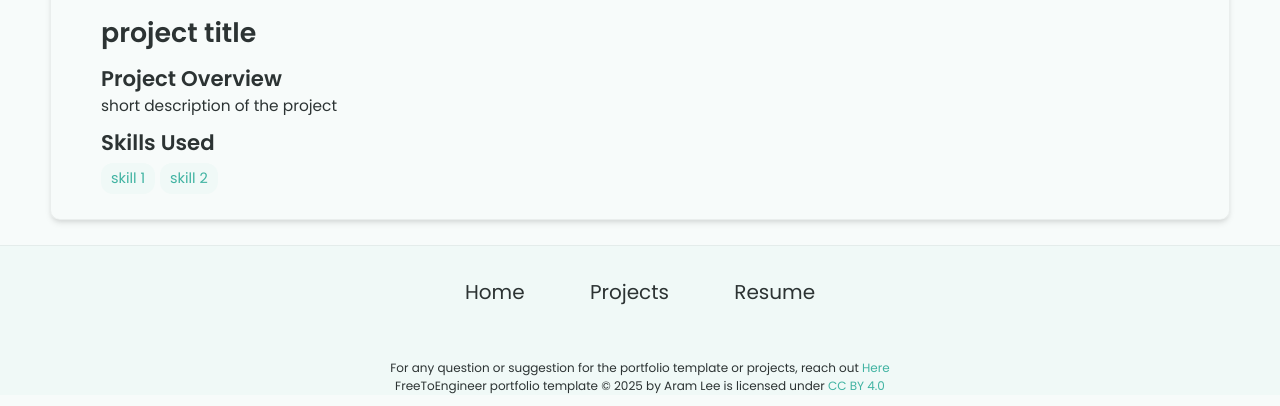
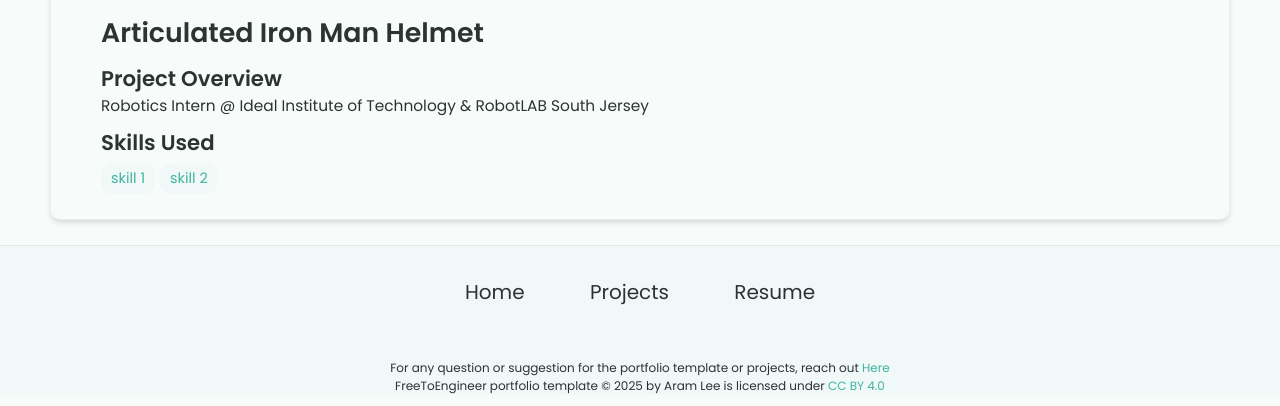
Before and after one commit to dhruv-patel74/dhruv-patel74.github.io, a Jekyll site: the page built from _projects/iron-man/index.md, in a window 1280 px wide, cut to the strip 494-900 px from the top of the page. Built offline with Jekyll 4.4.1, drawn with Linux system fonts in a browser that asks for light colours.

Commit message:
Update index.md

```diff
--- a/_projects/iron-man/index.md
+++ b/_projects/iron-man/index.md
@@ -1,7 +1,7 @@
 ---
 layout: post
-title: project title
-description:  short description of the project
+title: Articulated Iron Man Helmet
+description:  Robotics Intern @ Ideal Institute of Technology & RobotLAB South Jersey
 skills:
 - skill 1
 - skill 2
```
